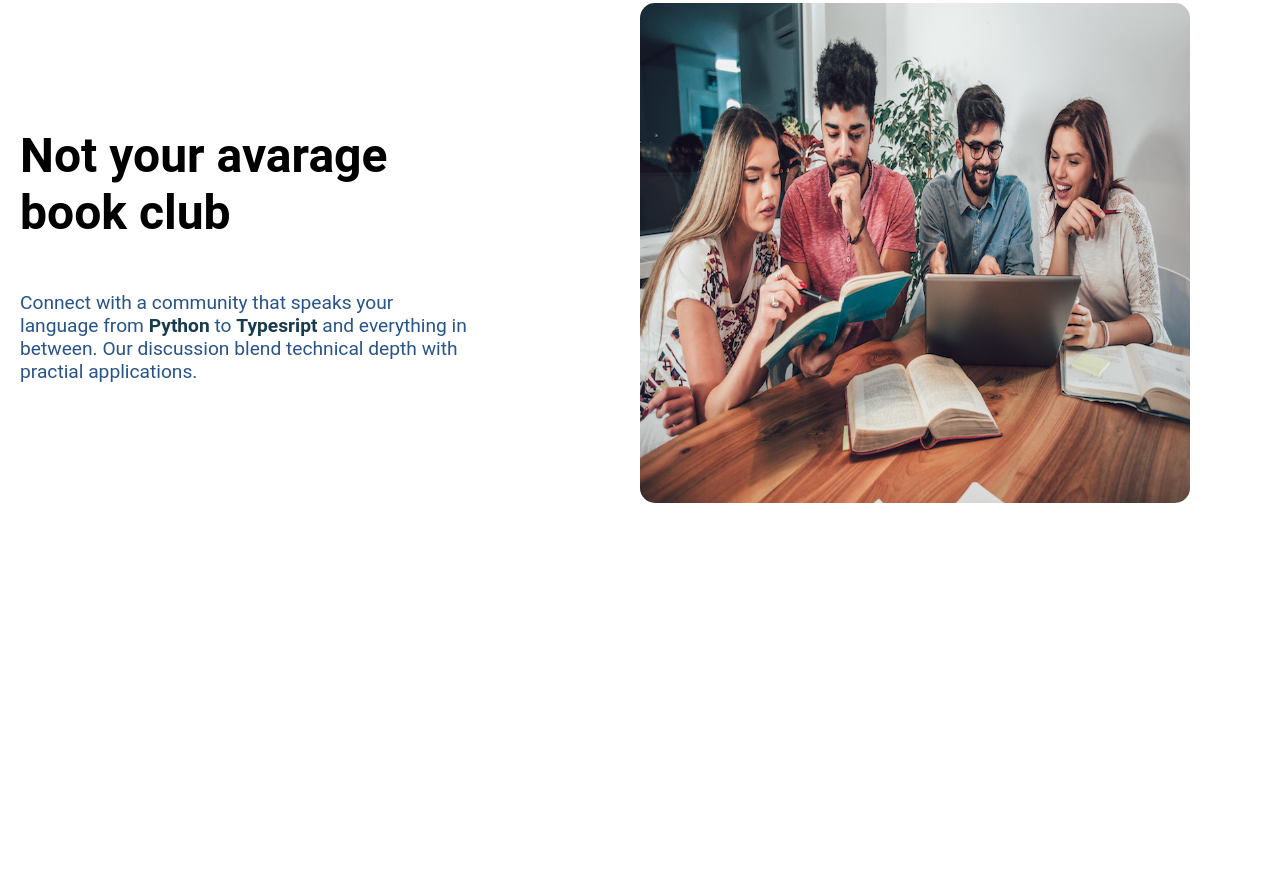
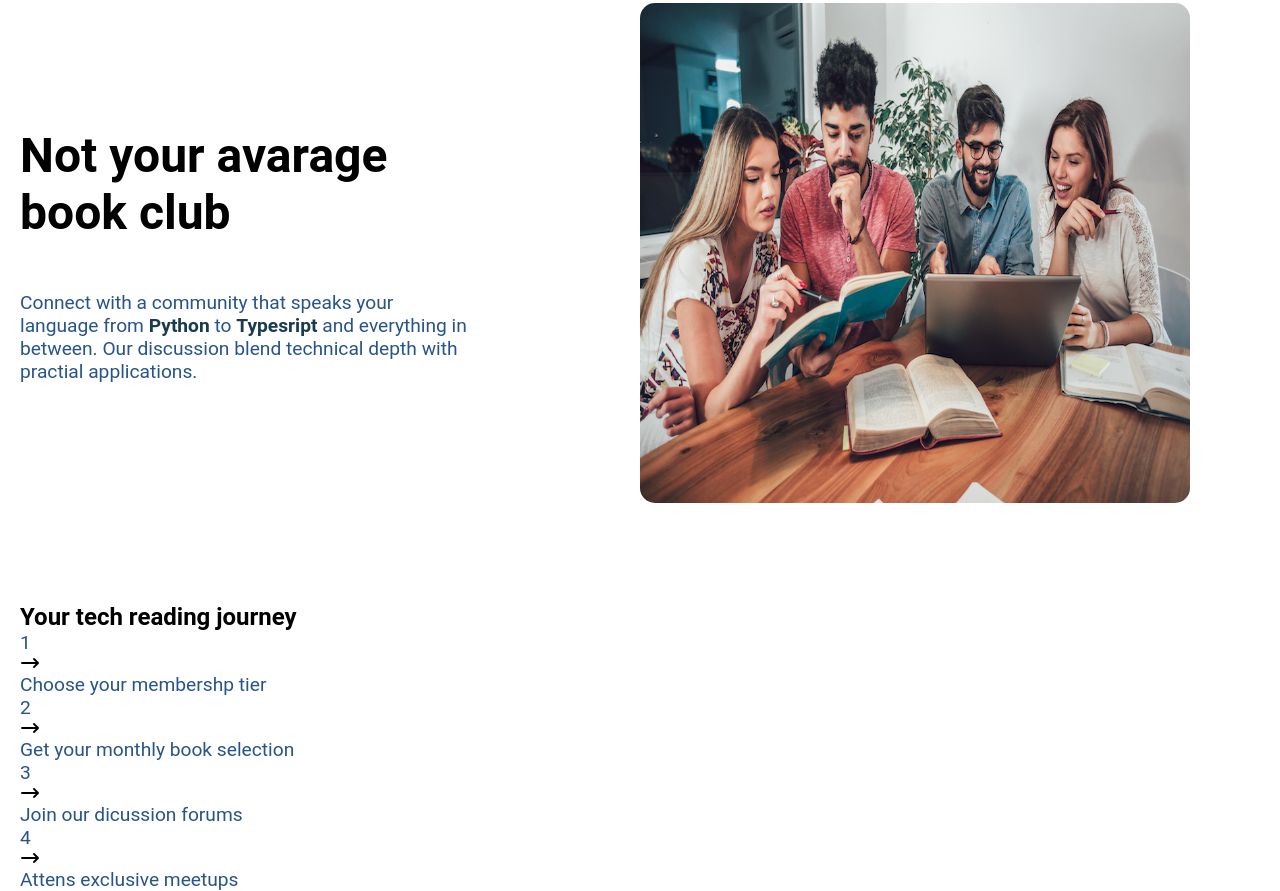
Before and after one commit to kiran-kharsel/tech-book-club, a plain HTML site: page index.html in a window 1280 px wide. Shown: the part 1677-2568 px from the top of the page. Before the commit the page ends 2280 px from the top, so only its background shows below. Drawn offline with Linux system fonts and the light colour scheme.

Commit message:
feat: add html markup for roadmap section

```diff
--- a/index.html
+++ b/index.html
@@ -94,7 +94,40 @@
 
     <section class="roadmap">
         <div class="container">
+            <h2 class="roadmap-heading">Your tech reading journey</h2>
+            <div class="steps">
+                <div class="step">
+                    <div class="icon">
+                        <p>1</p>
+                        <i class="fa-solid fa-arrow-right-long"></i>
+                    </div>
+                    <p class="text">Choose your membershp tier</p>
+                </div>
 
+                <div class="step">
+                    <div class="icon">
+                        <p>2</p>
+                        <i class="fa-solid fa-arrow-right-long"></i>
+                    </div>
+                    <p class="text">Get your monthly book selection</p>
+                </div>
+
+                <div class="step">
+                    <div class="icon">
+                        <p>3</p>
+                        <i class="fa-solid fa-arrow-right-long"></i>
+                    </div>
+                    <p class="text">Join our dicussion forums</p>
+                </div>
+
+                <div class="step">
+                    <div class="icon">
+                        <p>4</p>
+                        <i class="fa-solid fa-arrow-right-long"></i>
+                    </div>
+                    <p class="text">Attens exclusive meetups</p>
+                </div>
+            </div>
         </div>
     </section>
 
```
